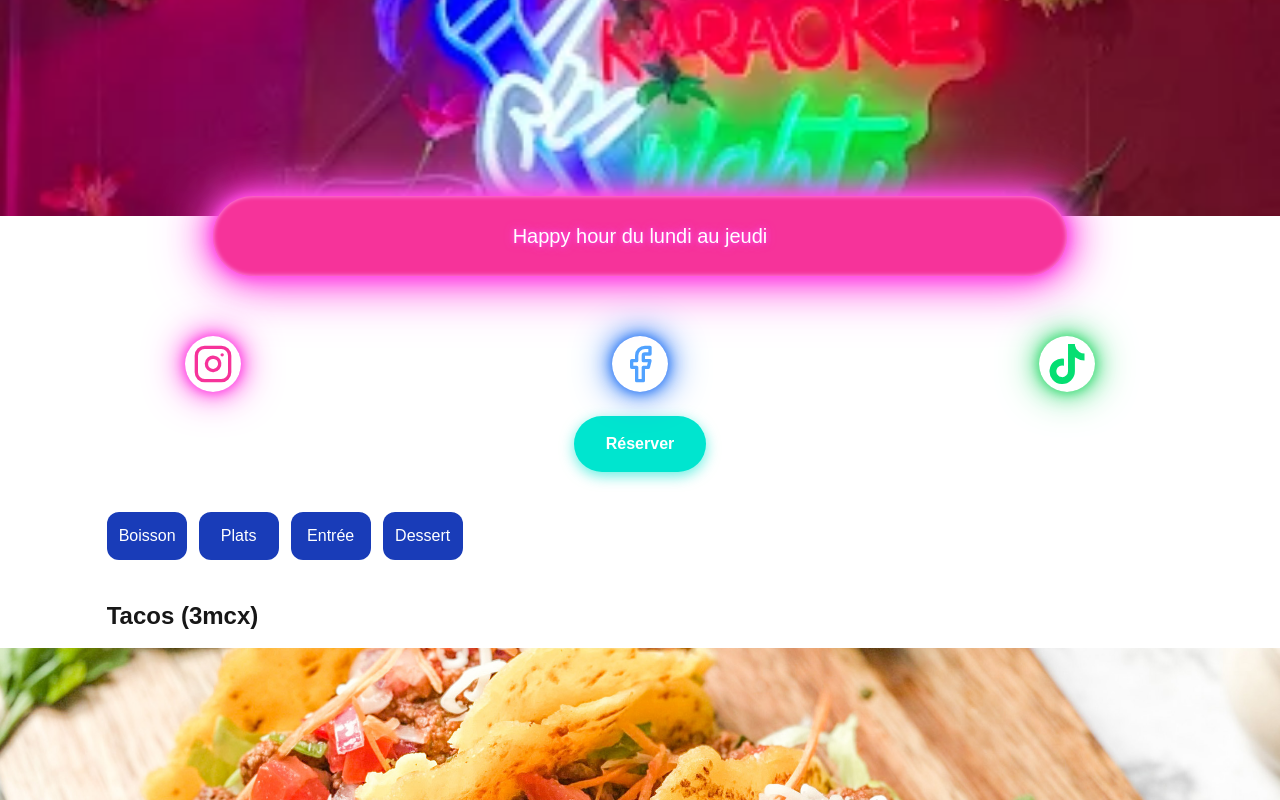
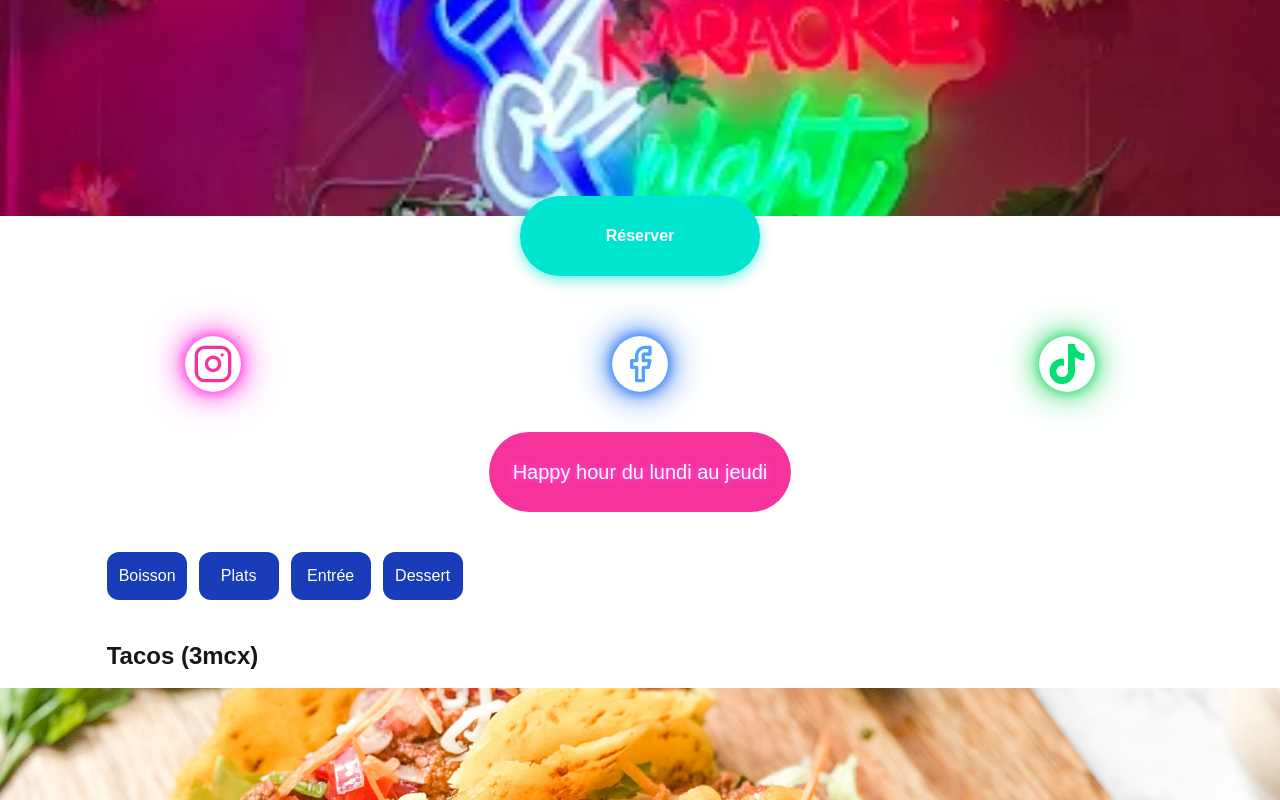
Before and after one commit to JordanFery/rosa-mexicano, a Next.js app: page / in a window 1280 px wide. Shown: the part 504-1304 px from the top of the page. Built offline with nearby package versions, Linux system fonts and the light colour scheme.

Commit message:
place and size of reservation and happy hour

```diff
--- a/app/page.jsx
+++ b/app/page.jsx
@@ -99,14 +99,17 @@ export default function Home() {
             <span className="bg-red-600 flex align-center items-center rounded-full px-4 h-20 text-white text-xl w-2/3">Happy hour du lundi au jeudi</span>
           </div> */}
           <div className="absolute inset-x-0 translate-y-1/2 bottom-0 pt-10 flex items-center justify-center">
-            <span
-              className="relative text-center bg-pink-500 flex items-center justify-center rounded-full px-6 h-20 text-white text-xl w-2/3
-
-      shadow-[0_0_8px_#ff4be3,0_0_20px_#ff4be3,0_0_40px_#ff4be3,0_0_60px_#ff4be3,inset_0_0_5px_#ff99f5]"
-              style={{ textShadow: "0 0 5px #ff4be3, 0 0 10px #ff4be3" }}
-            >
-              Happy hour du lundi au jeudi
-            </span>
+            <Link href="https://eatapp.co/fr/reserve/rosa-mexicano-1477-rue-sainte-catherine-est">
+              <button
+                className="text-white font-bold py-4 px-8 rounded-full w-60 h-20 max-w-xs text-center"
+                style={{
+                  backgroundColor: "#00E5CF", // turquoise vif mexicain
+                  boxShadow: "0 4px 14px rgba(0, 229, 207, 0.6)", // léger halo
+                }}
+              >
+                Réserver
+              </button>
+            </Link>
           </div>
 
         </div>
@@ -182,20 +185,20 @@ export default function Home() {
       </section> */}
 
       <section>
-        <div className="flex justify-center mt-6">
-          <Link href="https://eatapp.co/fr/reserve/rosa-mexicano-1477-rue-sainte-catherine-est">
-            <button
-              className="text-white font-bold py-4 px-8 rounded-full w-full max-w-xs text-center"
-              style={{
-                backgroundColor: "#00E5CF", // turquoise vif mexicain
-                boxShadow: "0 4px 14px rgba(0, 229, 207, 0.6)", // léger halo
-              }}
-            >
-              Réserver
-            </button>
-          </Link>
+
+
+        <div className="pt-10 flex items-center justify-center">
+          <span
+            className=" text-center bg-pink-500 flex items-center justify-center rounded-full px-6 h-20 text-white text-xl w-2/3]"
+            style={{ textShadow: "0 0 5px #ff4be3, 0 0 10px #ff4be3" }}
+          >
+            Happy hour du lundi au jeudi
+          </span>
         </div>
+
+
       </section>
+
 
 
 
@@ -204,7 +207,7 @@ export default function Home() {
       {/* Navigation dans les menus */}
       <section className="grid grid-cols-12">
 
-        <div className="flex mt-10 mb-10 overflow-x-auto col-start-2 col-end-12">
+        <div className="flex mt-10 mb-10 col-start-2 col-end-12">
           {navigations.map((navigaiton, index) => (
             <div key={index}>
               <Nav text={navigaiton.text} link={navigaiton.link} />
```
